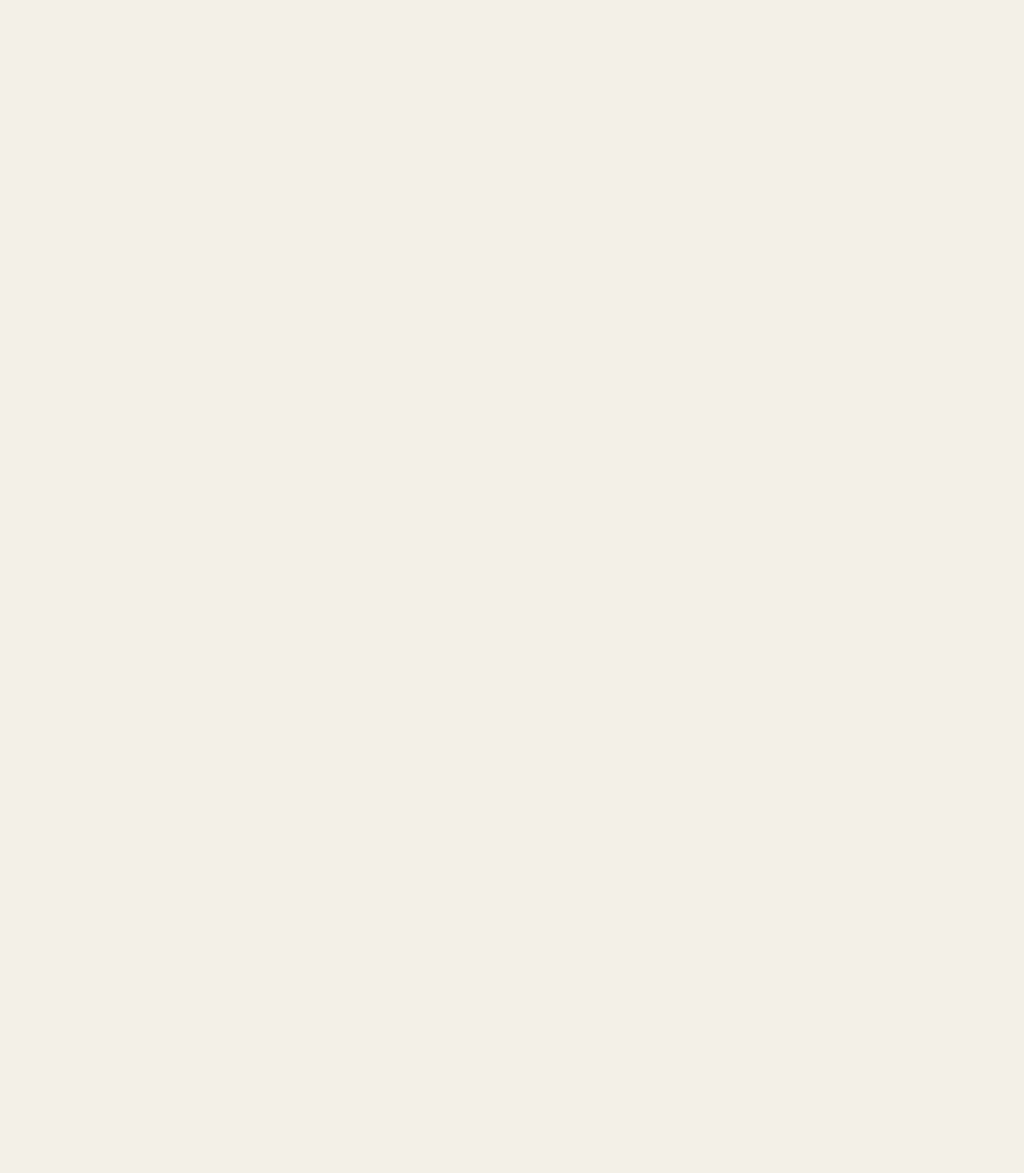
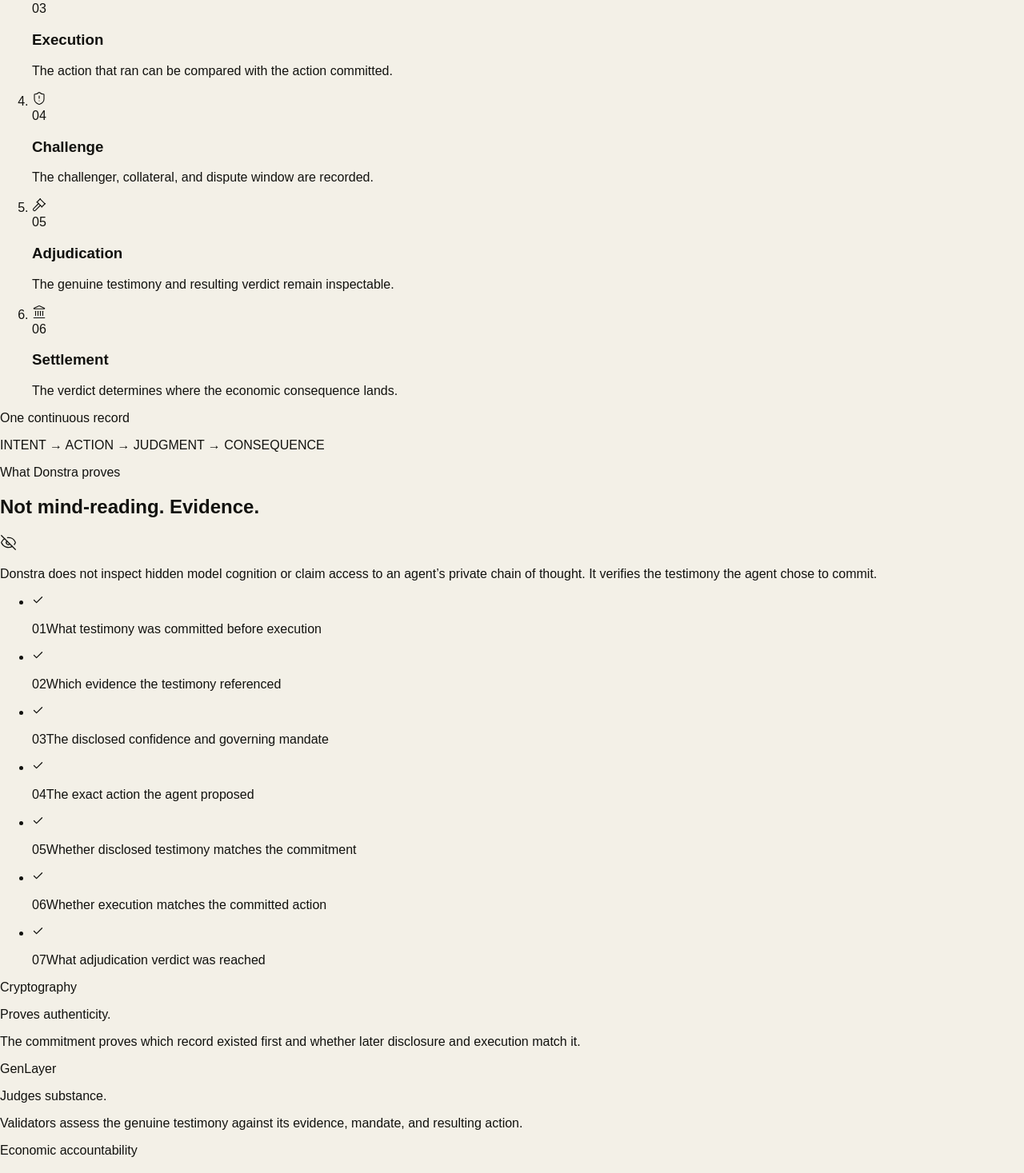
Before and after one commit to OutstandingVick/donstra, a Next.js app in the folder apps/web/: page / in a window 1280 px wide. Shown: the part 3743-5210 px from the top of the page at 80% size. Before the commit the page ends 3337 px from the top, so only its background shows below. Built offline with nearby package versions, Linux system fonts and the light colour scheme.

Commit message:
feat(marketing): connect sections five through eight

```diff
--- a/apps/web/app/page.tsx
+++ b/apps/web/app/page.tsx
@@ -1,8 +1,12 @@
 import { HeroSection } from "./marketing/hero-section";
 import { ExistingSystemsSection } from "./marketing/existing-systems-section";
+import { EconomicAccountabilitySection } from "./marketing/economic-accountability-section";
 import { HowDonstraWorksSection } from "./marketing/how-donstra-works-section";
+import { LiveAccountabilitySection } from "./marketing/live-accountability-section";
 import { MarketingHeader } from "./marketing/marketing-header";
 import { ProblemSection } from "./marketing/problem-section";
+import { WhatDonstraProvesSection } from "./marketing/what-donstra-proves-section";
+import { VerifiableReceiptsSection } from "./marketing/verifiable-receipts-section";
 
 export default function Home() {
   return (
@@ -14,6 +18,10 @@ export default function Home() {
         <ProblemSection />
         <ExistingSystemsSection />
         <HowDonstraWorksSection />
+        <LiveAccountabilitySection />
+        <WhatDonstraProvesSection />
+        <EconomicAccountabilitySection />
+        <VerifiableReceiptsSection />
       </main>
     </div>
   );
```
